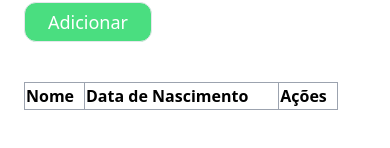
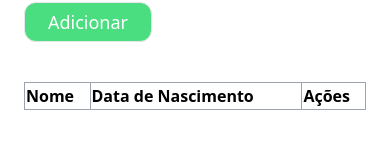
Before and after one commit to Fell0w-Sch0l4r/Aniversarios, a website: page index.html in a window 390 px wide. Shown: the part 366-514 px from the top of the page. Drawn offline with nearby package versions, Linux system fonts and the light colour scheme; files that its build step writes are made by us from their sources.

Commit message:
add margin and change table width

```diff
--- a/index.html
+++ b/index.html
@@ -42,7 +42,7 @@
                 <button type="submit" class="border bg-green-400 w-32 h-10 rounded-xl text-white hover:bg-green-600">Adicionar</button>
             </form>
 
-            <table class="border border-gray-400 w-11/12 lg:w-[1000px] xl:w-[1200px] lg:m-auto">
+            <table class="border mb-4 border-gray-400 w-full lg:w-[1000px] xl:w-[1200px] lg:m-auto">
                 <thead >
                     <tr>
                         <th class="border border-gray-400 md:py-4 lg:py-6 lg:text-2xl text-left">Nome</th>
```
